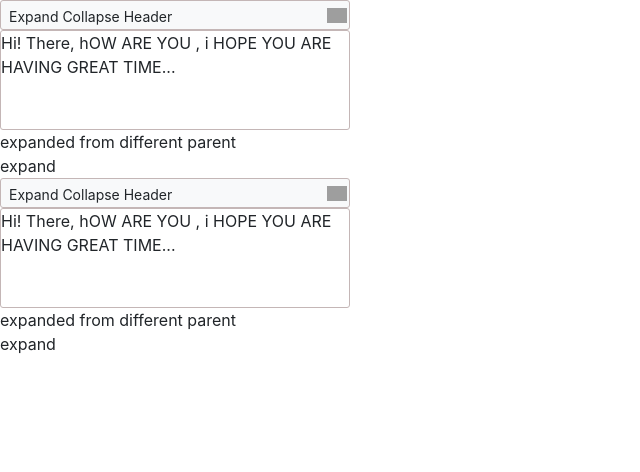
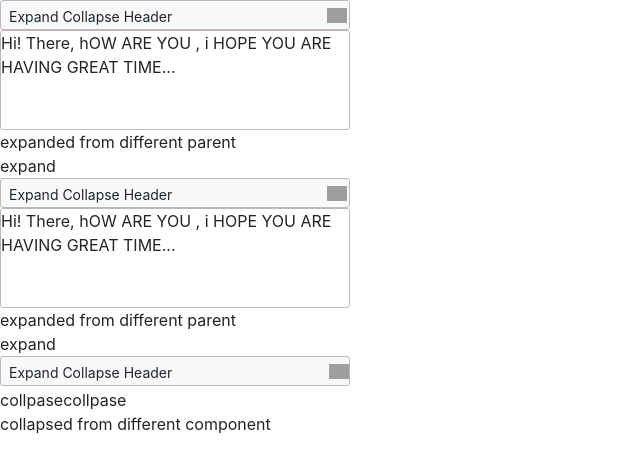
Before and after one commit to ImanPunia/angular-learning, an Angular app in the folder my-app/: page / in a window 1280 px wide. Shown: the top 472 px of the page, without its empty margins (0-640 px from the left). Built offline with nearby package versions, Linux system fonts and the light colour scheme; grey boxes are pictures that could not be loaded.

Commit message:
AL: add  the comments

```diff
--- a/my-app/src/app/app.component.html
+++ b/my-app/src/app/app.component.html
@@ -1,4 +1,4 @@
-<div appExpandCollapse #first="appExpandCollapse" appExpandCollapseMedium [expand]="true" (expanded) = "showExpand($event)">
+<div appExpandCollapse #first="appExpandCollapse" appExpandCollapseMedium [expand]="true" (expanded) = "showExpand($event, 'sharing same state')">
     <app-expand-collapse-action></app-expand-collapse-action>
     <app-collapse>collpase</app-collapse>
     <app-collapse>collpase</app-collapse>
@@ -6,7 +6,17 @@
     <app-expand>expand</app-expand>
 </div>
 
-<div  appExpandCollapseMedium [ExpandCollapse]= "first">
+<!-- sharing the state  of above mentioned expand collapse component instance-->
+<div appExpandCollapseMedium [ExpandCollapse]= "first">
+    <app-expand-collapse-action></app-expand-collapse-action>
+    <app-collapse>collpase</app-collapse>
+    <app-collapse>collpase</app-collapse>
+    <app-helper></app-helper>
+    <app-expand>expand</app-expand>
+</div>
+
+<!-- has own independent state then aforementioned components instance -->
+<div  appExpandCollapse appExpandCollapseMedium (expanded) = "showExpand($event,  'state is diifferent from siblings')">
     <app-expand-collapse-action></app-expand-collapse-action>
     <app-collapse>collpase</app-collapse>
     <app-collapse>collpase</app-collapse>
--- a/my-app/src/app/app.component.ts
+++ b/my-app/src/app/app.component.ts
@@ -44,8 +44,8 @@ export class AppComponent implements OnInit{
     }
   }
 
-  showExpand(value:boolean){
-    console.log(value);
+  showExpand(value:boolean, message){
+    console.log(value ,`${message}`);
   }
 
 }
```
